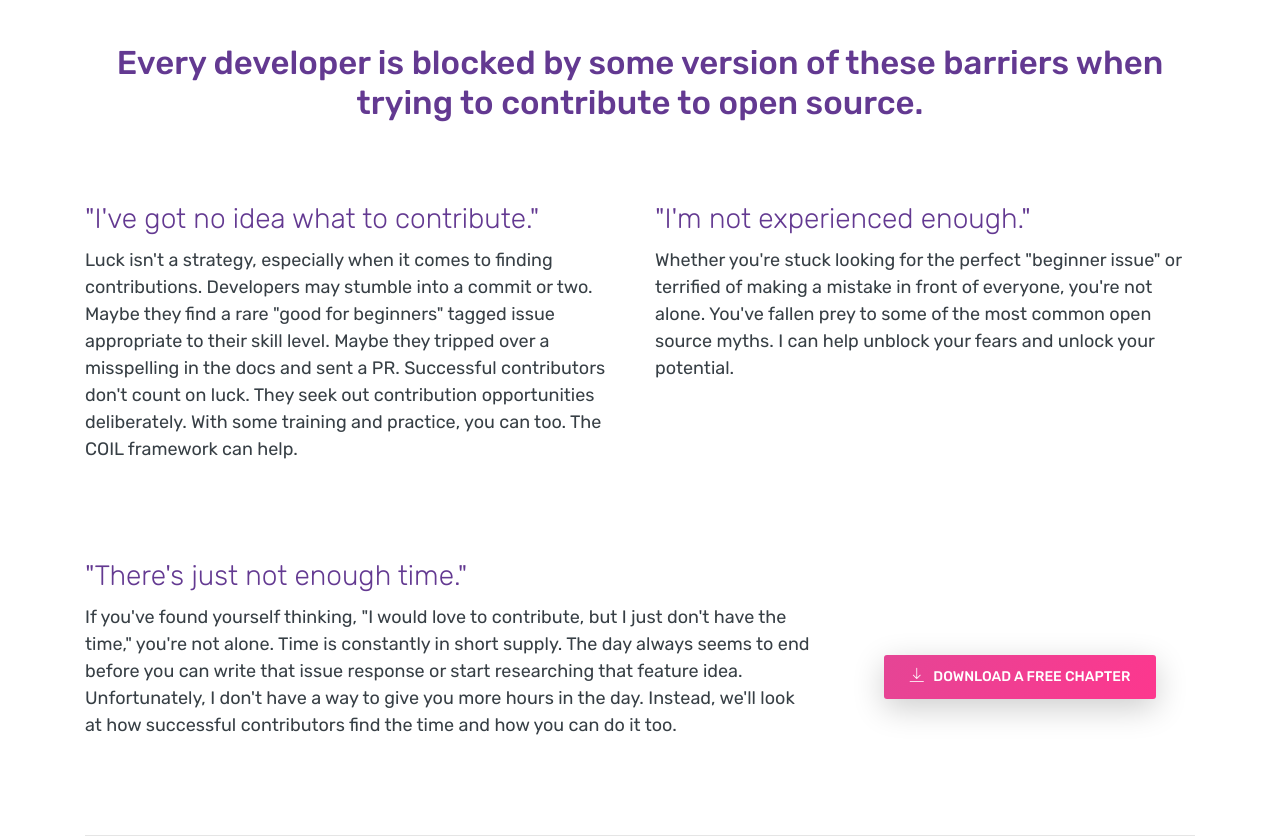
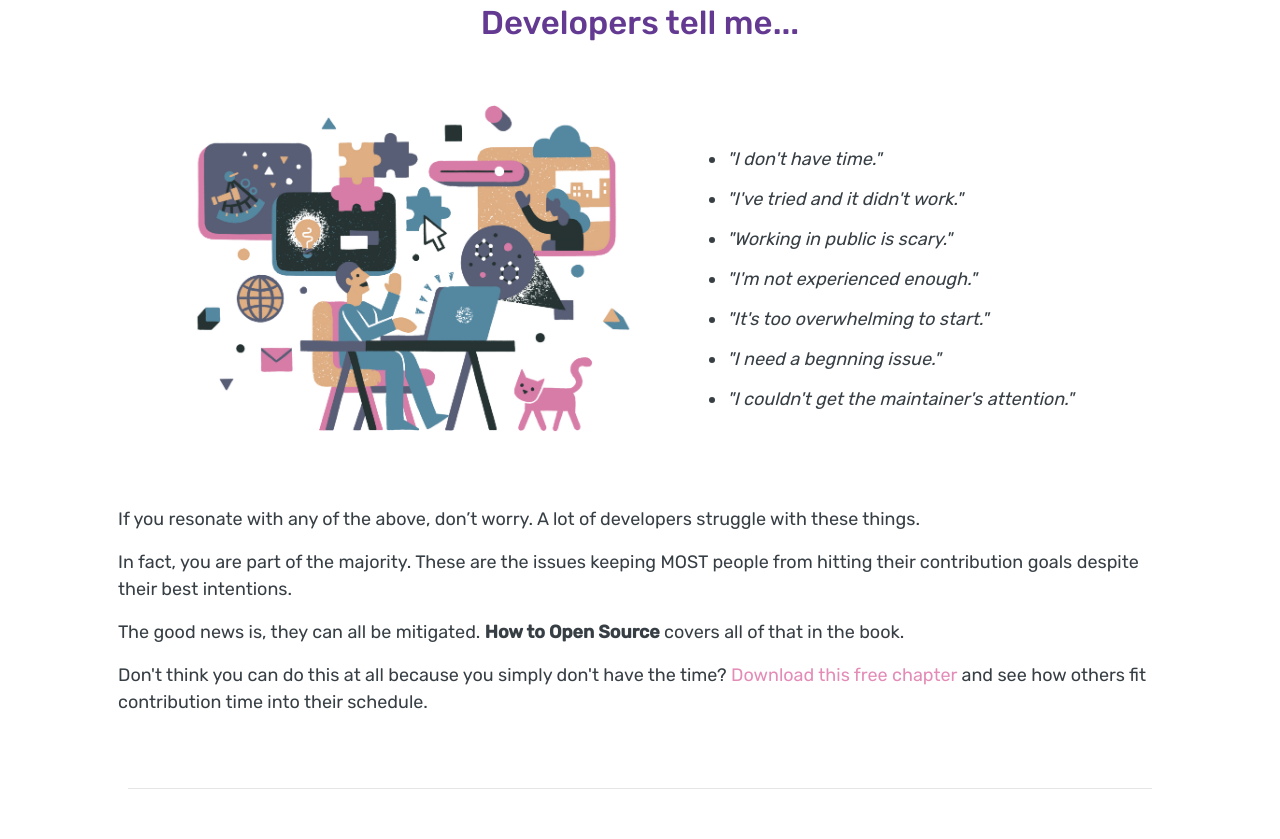
Before and after one commit to howtoopensource/howtoopensource.github.io, a plain HTML site: page index.html in a window 1280 px wide. Shown: the part 1321-2160 px from the top of the page. Drawn offline with Linux system fonts and the light colour scheme.

Commit message:
updated problem section text, including free chapter download as a link

```diff
--- a/index.html
+++ b/index.html
@@ -143,36 +143,40 @@ License purchased from https://colorlib.com/wp/licence/
             </div>
         </div>
     </div>
-    <div class="section">
+
+  <div class="section" style="padding: 40px 0">
         <div class="container">
             <div class="section-title">
-                <h3>Every developer is blocked by some version of these barriers when trying to contribute to open source.</h3>
+                <h3>Developers tell me...</h3>
             </div>
-            <div class="row" style="margin-top: 80px">
+            <div class="row">
                 <div class="col-md-6">
-                    <h5>"I've got no idea what to contribute."</h5>
-                    <p>Luck isn't a strategy, especially when it comes to finding contributions. Developers may stumble into a commit or two. Maybe they find a rare "good for beginners" tagged issue appropriate to their skill level. Maybe they tripped over a misspelling in the docs and sent a PR. Successful contributors don't count on luck. They seek out contribution opportunities deliberately. With some training and practice, you can too. The COIL framework can help.</p>
+                    <img src="images/Section1_Start_Illustration-Only.png" alt="perspective phone" class="img-fluid subsection" loading="lazy">
                 </div>
                 <div class="col-md-6">
-                    <h5>"I'm not experienced enough."</h5>
-                    <p>Whether you're stuck looking for the perfect "beginner issue" or terrified of making a mistake in front of everyone, you're not alone. You've fallen prey to some of the most common open source myths. I can help unblock your fears and unlock your potential.</p>
+                <ul style="margin: 3rem 0 0 2rem; line-height: 2.5rem; font-style: italic">
+                    <li>"I don't have time."</li>
+                    <li>"I've tried and it didn't work."</li>
+                    <li>"Working in public is scary."</li>
+                    <li>"I'm not experienced enough."</li>
+                    <li>"It's too overwhelming to start."</li>
+                    <li>"I need a begnning issue."</li>
+                    <li>"I couldn't get the maintainer's attention."</li>
+                </ul>
+                </div>
+                <div style="margin: 3rem 3rem 0 3rem">
+                    <p>If you resonate with any of the above, don’t worry. A lot of developers struggle with these things.</p>
+                    <p>In fact, you are part of the majority. These are the issues keeping MOST people from hitting their contribution goals despite their best intentions.</p>
+                    <p>The good news is, they can all be mitigated. <strong>How to Open Source</strong> covers all of that in the book.</p>
+                    <p>Don't think you can do this at all because you simply don't have the time? <a href="https://bit.ly/htos-contribution-practice" target="_blank">Download this free chapter</a> and see how others fit contribution time into their schedule.</p>
+<!--                     <div class="call-to-action">
+                        <a href="https://bit.ly/htos-contribution-practice" target="_blank" class="btn btn-primary"><span class="ti-download"></span> &nbsp; Download a free chapter</span></a>
+                    </div> -->
                 </div>
             </div>
-
-            <div class="row" style="margin-top: 80px">
-                <div class="col-md-8">
-                    <h5>"There's just not enough time."</h5>
-                    <p>If you've found yourself thinking, "I would love to contribute, but I just don't have the time," you're not alone. Time is constantly in short supply. The day always seems to end before you can write that issue response or start researching that feature idea. Unfortunately, I don't have a way to give you more hours in the day. Instead, we'll look at how successful contributors find the time and how you can do it too.</p>
-                </div>
-                <div class="col-md-4" style="text-align: center; display: table">
-                    <div style="display: table-cell; vertical-align: middle;">
-                        <a href="https://bit.ly/htos-contribution-practice" target="_blank" class="btn btn-primary" style="margin-top: 40px; "><span class="ti-download"></span> &nbsp; Download a free chapter</span></a>
-                    </div>
-                </div>
-            </div>
-            <hr style="margin-top: 80px; margin-bottom: -80px">
         </div>
     </div>
+    <hr style="max-width: 80%;">
 
     <div class="section" id="contents">
         <div class="container">
```
